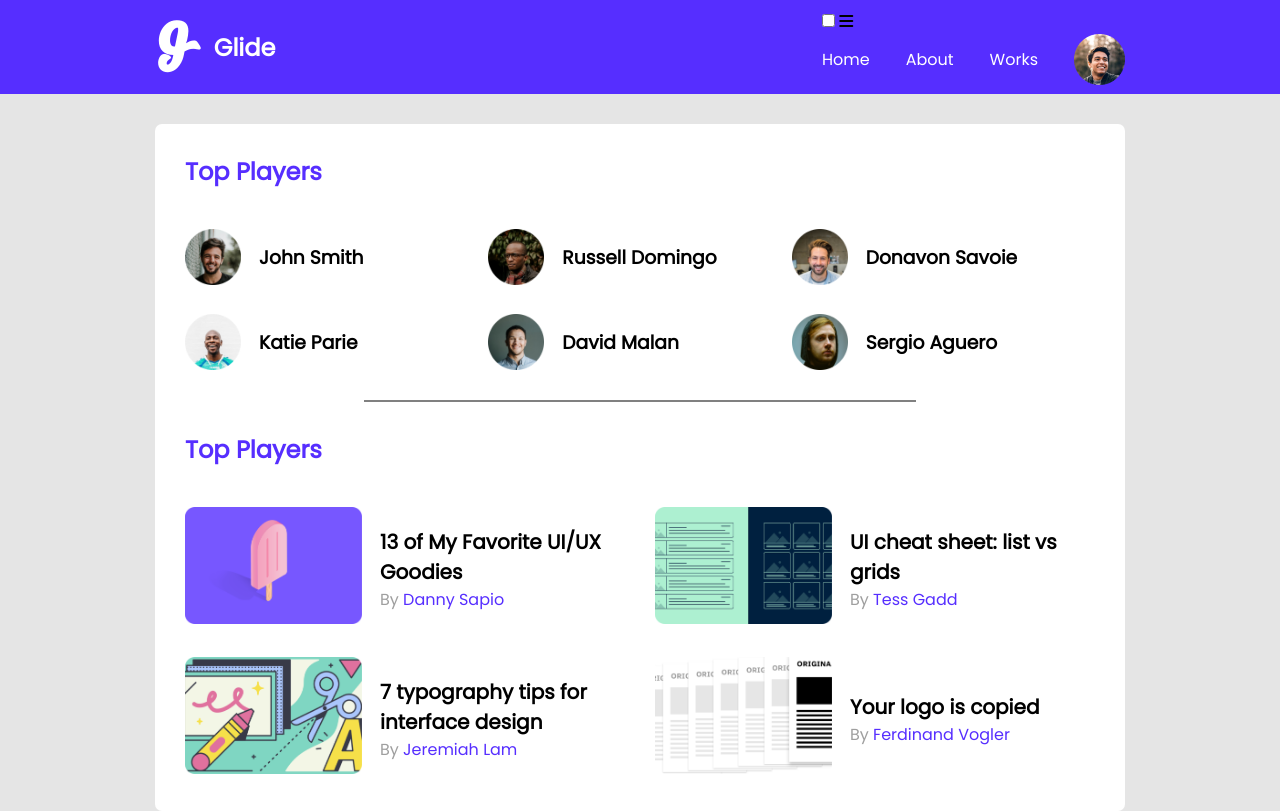
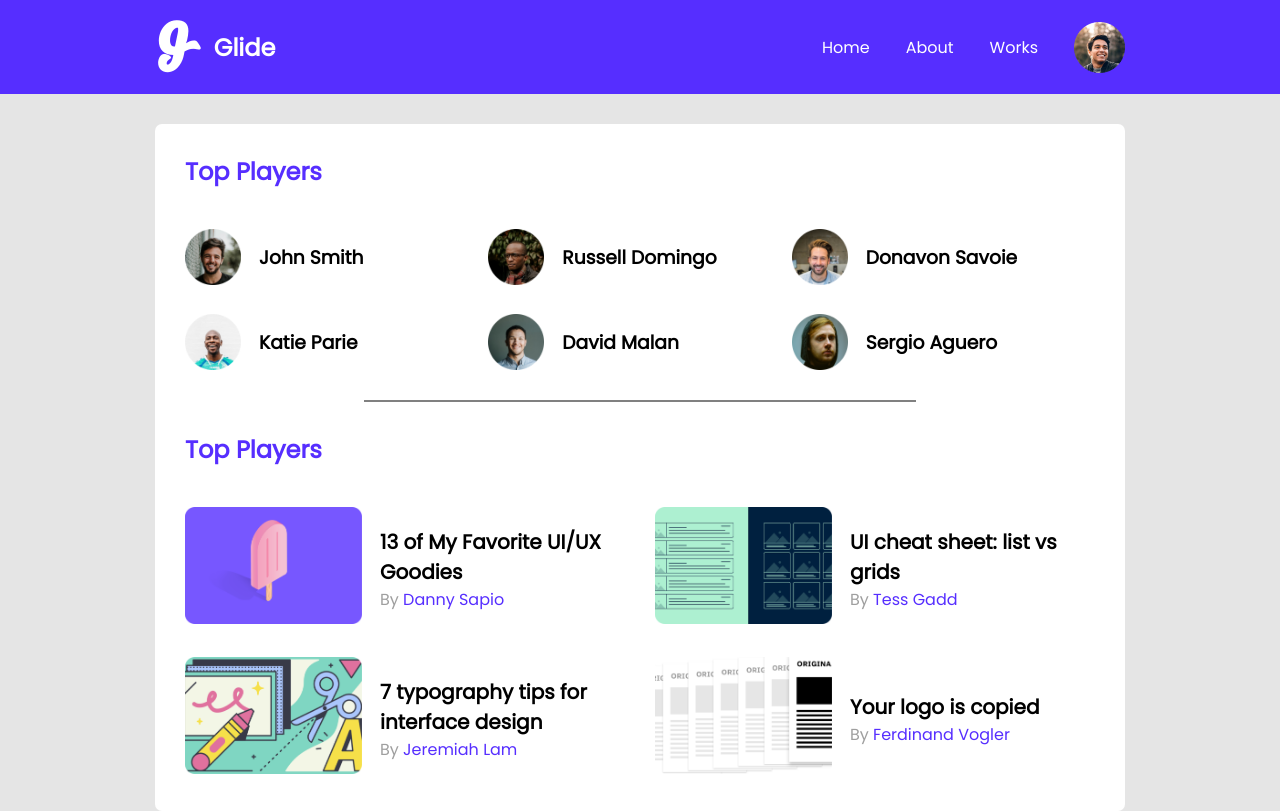
Before and after one commit to sabbirrhasan/leader-board, a plain HTML site: page index.html in a window 1280 px wide. Shown: the top 811 px of the page. Drawn offline with Linux system fonts and the light colour scheme.

Commit message:
some code edited

```diff
--- a/index.html
+++ b/index.html
@@ -18,10 +18,6 @@
                 <h3>Glide</h3>
             </nav>
             <nav class="menu">
-                <input type="checkbox" id="check">
-                <label for="check" class="checkbtn">
-                    <i class="fas fa-bars"></i>
-                </label>
                 <ul>
                     <li><a target="_blank" href="">Home</a></li>
                     <li><a target="_blank" href="">About</a></li>
```
